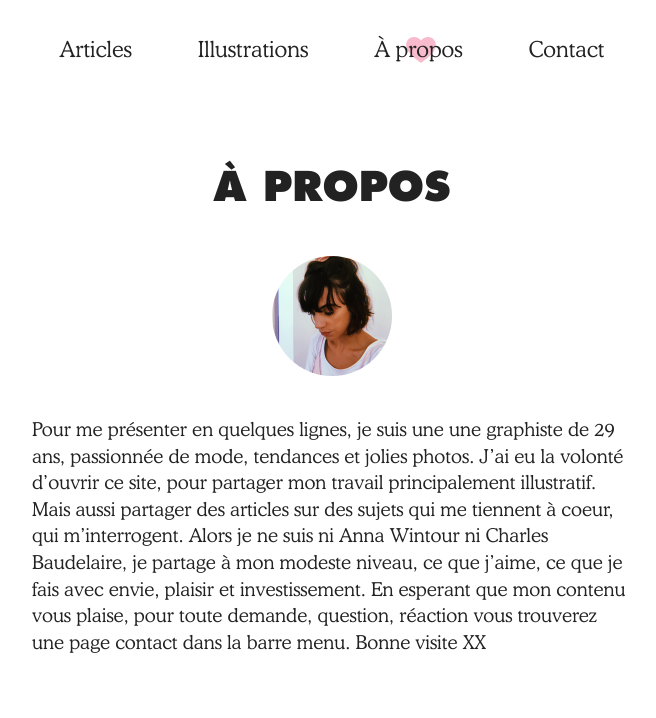
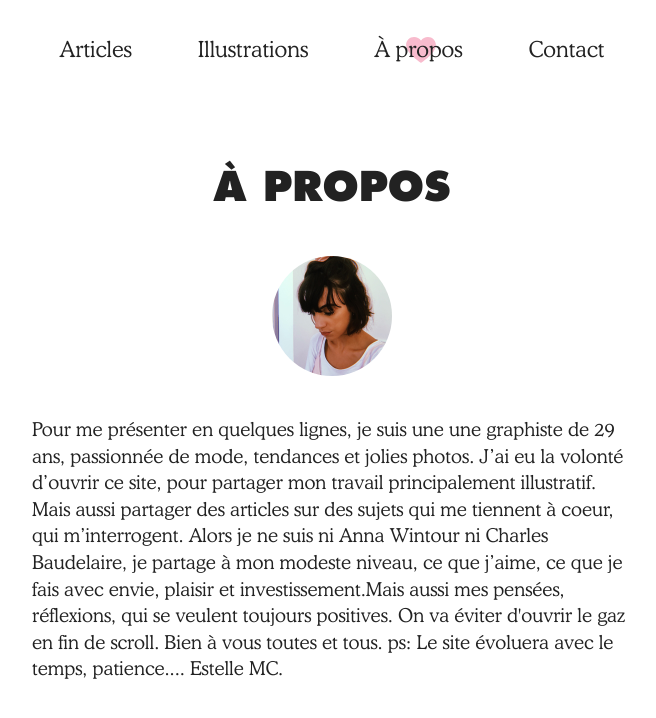
Before and after one commit to yulek-emc/website, a Jekyll site: the page built from about/index.html, in a window 1280 px wide. Shown: the top 718 px of the page, without its empty margins (308-964 px from the left). Built offline with Jekyll 4.4.1, drawn with Linux system fonts in a browser that asks for light colours; a script that is not in the unit is left out.

Commit message:
Update Pages “About”

```diff
--- a/about/index.html
+++ b/about/index.html
@@ -1,7 +1,7 @@
 ---
 layout: about
+id: about
 title: about
-id: about
 profile-pic: /assets/uploads/2018-09-08-12-10-08.189.jpg
 description: >-
   Pour me présenter en quelques lignes, je suis une une graphiste de 29 ans,
@@ -15,15 +15,17 @@ description: >-
 
   Alors je ne suis ni Anna Wintour ni Charles Baudelaire, je partage à mon
   modeste niveau, ce que j’aime, ce que je fais avec envie, plaisir et
-  investissement.
+  investissement.Mais aussi mes pensées, réflexions, qui se veulent toujours
+  positives. On va éviter d'ouvrir le gaz en fin de scroll.
 
 
-  En esperant que mon contenu vous plaise, pour toute demande, question,
-  réaction vous trouverez une page contact dans la barre menu.
+  Bien à vous toutes et tous.
 
 
-  Bonne visite
+  ps: Le site évoluera avec le temps, patience....
 
 
-  XX
+
+
+  Estelle MC.
 ---
```
